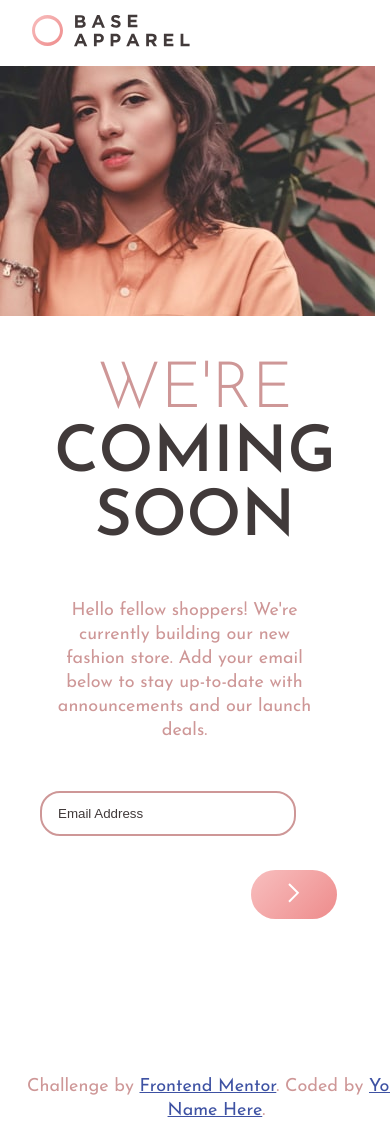
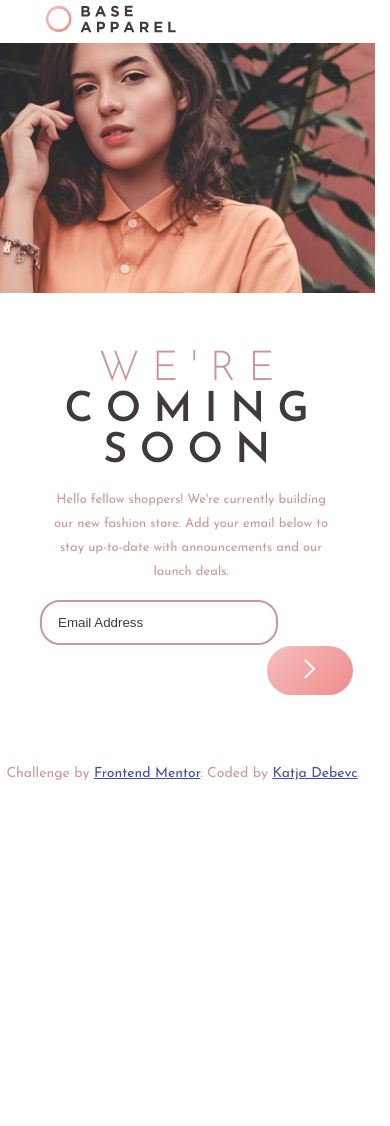
Before and after one commit to Katja721/base-apparel-coming-soon, a plain HTML site: page index.html in a window 390 px wide. Shown: the top 1126 px of the page. After the commit the page ends 1048 px from the top, so only its background shows below. Drawn offline with Linux system fonts and the light colour scheme.

Commit message:
mobile one responsive design

```diff
--- a/index.html
+++ b/index.html
@@ -51,7 +51,7 @@
         Challenge by
         <a href="https://www.frontendmentor.io?ref=challenge" target="_blank"
           >Frontend Mentor</a
-        >. Coded by <a href="#">Your Name Here</a>.
+        >. Coded by <a href="https://github.com/Katja721">Katja Debevc</a>.
       </p>
     </footer>
     <script src="/script.js"></script>
--- a/script.js
+++ b/script.js
@@ -2,6 +2,10 @@
 const submitButton = document.querySelector(".submit-button");
 const errorImage = document.querySelector(".hidden");
 const errorParagraph = document.querySelector(".errorParagraph");
+const emailInputField = document.querySelector(".emailInput");
+
+//media queries
+const mediaMobileOne = window.matchMedia("(max-width:400px)");
 let mail_format =
   /^(([^<>()[\]\\.,;:\s@"]+(\.[^<>()[\]\\.,;:\s@"]+)*)|(".+"))@((\[[0-9]{1,3}\.[0-9]{1,3}\.[0-9]{1,3}\.[0-9]{1,3}\])|(([a-zA-Z\-0-9]+\.)+[a-zA-Z]{2,}))$/g;
 let results = [];
@@ -20,4 +24,7 @@ submitButton.addEventListener("click", function () {
     document.querySelector(".emailInput").style.border =
       "solid 2px hsl(0, 93%, 68%)";
   }
+  if (mediaMobileOne.matches) {
+    emailInputField.style.margin = "0rem 2.5rem 0rem 2.5rem";
+  }
 });
--- a/style.css
+++ b/style.css
@@ -1,7 +1,10 @@
 @import url("https://fonts.googleapis.com/css2?family=Josefin+Sans:wght@300;400;600&display=swap");
 .attribution {
-  font-size: 18px;
-  text-align: center;
+  font-size: 14px;
+  text-align: start;
+  position: relative;
+  left: 4rem;
+  top: -15.5rem;
 }
 .attribution a {
   color: hsl(228, 45%, 44%);
@@ -11,15 +14,18 @@ body {
   font-size: 16px;
   font-family: "Josefin Sans", sans-serif;
   height: fit-content;
-  overflow-x: hidden;
+  overflow: hidden;
 }
 .women-image {
-  height: 72%;
+  height: 84.2%;
   position: relative;
-  left: 9rem;
+  left: 12rem;
 }
 h1 {
-  font-size: 4rem;
+  font-size: 3em;
+  margin: 6rem 0rem 0rem 0rem;
+  width: 20%;
+  letter-spacing: 0.3em;
 }
 p {
   color: hsl(0, 36%, 70%);
@@ -50,7 +56,7 @@ p {
 .error {
   position: relative;
   left: -6.5rem;
-  top: 1.7rem;
+  top: -1.3rem;
 }
 .text {
   display: flex;
@@ -63,7 +69,7 @@ p {
 
 .logo {
   grid-area: logo;
-  margin: 5rem 8rem 0rem 8rem;
+  margin: 3rem 4rem 0rem 8rem;
 }
 
 .paragraph-heading {
@@ -72,7 +78,7 @@ p {
   width: 60%;
 }
 .paragraph-heading p {
-  margin: 3rem 0rem;
+  margin: 1rem 0rem;
 }
 .email {
   grid-area: email;
@@ -84,8 +90,8 @@ p {
   background-image: linear-gradient(135deg, hsl(0, 80%, 86%), hsl(0, 74%, 74%));
   border: none;
   position: relative;
-  left: -6rem;
-  top: 1.5rem;
+  left: -3rem;
+  top: -4.9rem;
   width: 26%;
   border-radius: 25px;
   padding: 0.8rem 0rem;
@@ -99,7 +105,7 @@ p {
   padding: 0.8rem 1rem;
   color: hsl(0, 6%, 24%);
   margin: 0rem 8rem;
-  width: 55%;
+  width: 65%;
 }
 .errorParagraph {
   margin: 1rem 10rem;
@@ -138,6 +144,13 @@ p {
   grid-area: email;
 }
 @media only screen and (max-width: 400px) and (min-width: 300px) {
+  .attribution {
+    font-size: 14px;
+    text-align: start;
+    position: relative;
+    left: 0.4rem;
+    top: -1.5rem;
+  }
   .container {
     display: grid;
     grid-template-columns: 1fr;
@@ -161,7 +174,9 @@ p {
     margin: 0rem 0rem 0rem 2rem;
     align-self: center;
   }
-
+  .logo img {
+    width: 82%;
+  }
   .image {
     grid-area: image;
     margin: 0;
@@ -182,7 +197,22 @@ p {
     align-self: center;
     width: auto;
   }
-
+  .paragraph-heading p {
+    width: 70%;
+    margin: 1rem 3rem;
+    font-size: 13px;
+  }
+  h1 {
+    font-size: 2.3em;
+    margin: 3.5rem 0rem 0rem 9.5rem;
+    width: 20%;
+    letter-spacing: 0.3em;
+    display: flex;
+    flex-direction: column;
+    justify-content: center;
+    align-items: center;
+    text-align: center;
+  }
   .email {
     grid-area: email;
     margin: 0;
@@ -190,23 +220,30 @@ p {
   }
   .emailInput {
     margin: 0rem 2.5rem;
-    width: 75%;
+    width: 69%;
   }
   .icons {
     width: 85%;
     position: absolute;
     height: 58%;
-    left: 11rem;
-    top: 48.9rem;
+    left: 12rem;
+    top: 34.9rem;
   }
-  .paragraph-heading p {
-    width: 70%;
-    margin: 3rem;
-  }
+
   .submit-button {
     top: 5.5rem;
     left: -3rem;
   }
+  .error {
+    top: 8.7rem;
+    left: -1.5rem;
+  }
+  .errorParagraph {
+    margin: 1rem 10rem;
+    position: absolute;
+    top: 43.3rem;
+    left: -13rem;
+    font-size: 0.9em;
   }
   @media only screen and (max-width: 500px) and (min-width: 401px) {
     .container {
@@ -329,3 +366,4 @@ p {
       font-size: 1.5em;
     }
   }
+}
```
Lines whose indentation alone changed are shown as unchanged.
